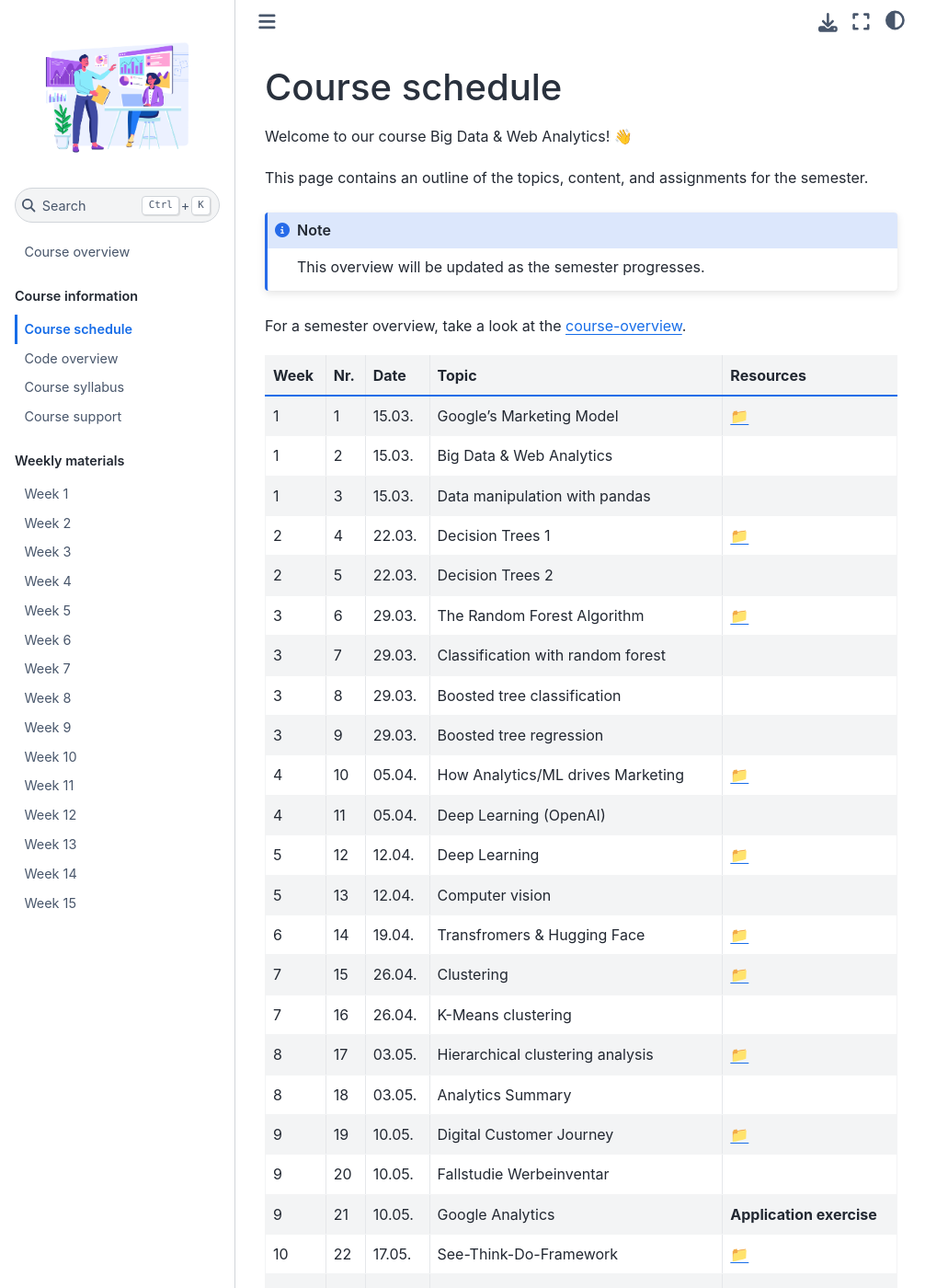
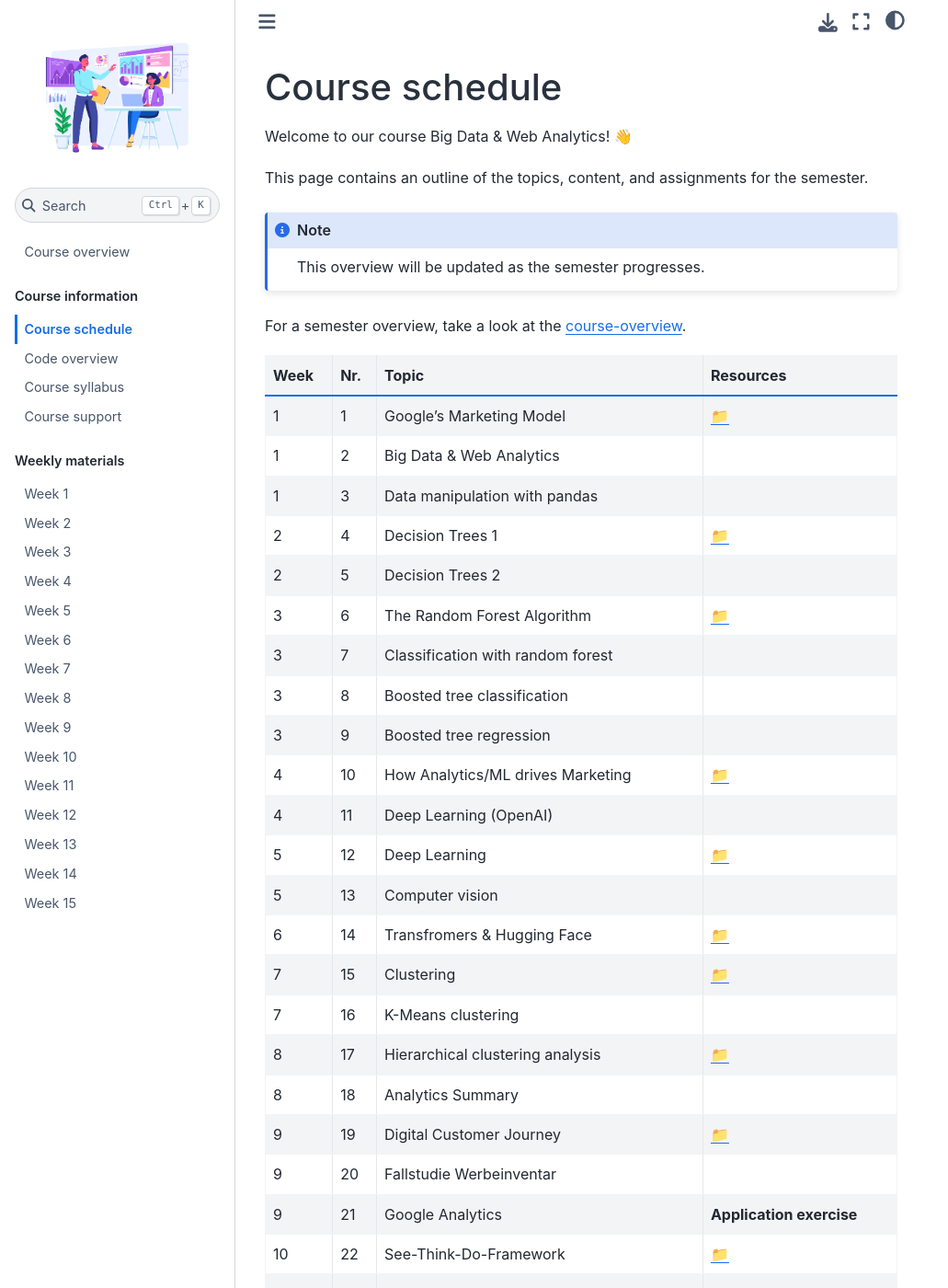
Before and after one commit to kirenz/om2, a Jupyter Book: the page built from docs/course-schedule.md, in a window 1280 px wide and 1400 px high. Shown: the whole window at 92% size, without its empty margins (0-1031 px from the left). Built offline with Jupyter Book 1.0.4 settings and Sphinx 7.4.7 and the Sphinx Book theme 1.1.4, drawn with Linux system fonts in a browser that asks for light colours; some of the changed text lies outside the part shown.

```diff
--- a/docs/course-schedule.md
+++ b/docs/course-schedule.md
@@ -10,39 +10,39 @@
 
 For a semester overview, take a look at the [course-overview](../docs/course-overview.md).
 
-|	Week	|	Nr.	|	Date	|	Topic	|	Resources	|
-|	---	|	---	|	---	|	---	|	---	|
-|	1	|	1	|	15.03.	|	Google's Marketing Model	|	[📁](../weeks/week1.md)	|
-|	1	|	2	|	15.03.	|	Big Data & Web Analytics	|		|
-|	1	|	3	|	15.03.	|	Data manipulation with pandas	|		|
-|	2	|	4	|	22.03.	|	Decision Trees 1	|	[📁](../weeks/week2.md)	|
-|	2	|	5	|	22.03.	|	Decision Trees 2	|		|
-|	3	|	6	|	29.03.	|	The Random Forest Algorithm	|	[📁](../weeks/week3.md)	|
-|	3	|	7	|	29.03.	|	Classification with random forest 	|		|
-|	3	|	8	|	29.03.	|	Boosted tree classification	|		|
-|	3	|	9	|	29.03.	|	Boosted tree regression	|		|
-|	4	|	10	|	05.04.	|	How Analytics/ML drives Marketing	|	[📁](../weeks/week4.md)	|
-|	4	|	11	|	05.04.	|	Deep Learning (OpenAI)	|		|
-|	5	|	12	|	12.04.	|	Deep Learning	|	[📁](../weeks/week5.md)	|
-|	5	|	13	|	12.04.	|	Computer vision	|		|
-|	6	|	14	|	19.04.	|	Transfromers & Hugging Face	|	[📁](../weeks/week6.md)	|
-|	7	|	15	|	26.04.	|	Clustering 	|	[📁](../weeks/week7.md)	|
-|	7	|	16	|	26.04.	|	K-Means clustering	|		|
-|	8	|	17	|	03.05.	|	Hierarchical clustering analysis	|	[📁](../weeks/week8.md)	|
-|	8	|	18	|	03.05.	|	Analytics Summary	|		|
-|	9	|	19	|	10.05.	|	Digital Customer Journey	|	[📁](../weeks/week9.md)	|
-|	9	|	20	|	10.05.	|	Fallstudie Werbeinventar	|		|
-|	9	|	21	|	10.05.	|	Google Analytics	|	**Application exercise**	|
-|	10	|	22	|	17.05.	|	See-Think-Do-Framework	|	[📁](../weeks/week10.md)	|
-|	10	|	23	|	17.05.	|	Facebook Kennzahlen	|		|
-|	10	|	24	|	17.05.	|	Fallstudie Facebook	|		|
-|	10	|	25	|	17.05.	|	Facebook Booklet	|		|
-|	11	|	26	|	24.05.	|	Kennzahlensystem	|	[📁](../weeks/week11.md)	|
-|	11	|	27	|	24.05.	|	Social Media Kennzahlen	|		|
-|	11	|	28	|	24.05.	|	Social Media Template	|		|
-|	11	|	29	|	24.05.	|	Merchandise Pivot Case Study	|		|
-|	11	|	30	|	24.05.	|	Fallstudie Facebook Ads Kampagnen	|		|
-|	12	|	31	|	07.06.	|	UTM Tracking	|	[📁](../weeks/week12.md)	|
-|	12	|	32	|	07.06.	|	Google Ads Einrichtung	|		|
-|	12	|	33	|	07.06.	|	Google Ads - Werbung bei Google	|		|
-|	12	|	34	|	07.06.	|	Social Media Tools	|		|
+|	Week	|	Nr.	|	Topic	|	Resources	|
+|	---	|	---	|	---	|	---	|
+|	1	|	1	|		Google's Marketing Model	|	[📁](../weeks/week1.md)	|
+|	1	|	2	|		Big Data & Web Analytics	|		|
+|	1	|	3	|		Data manipulation with pandas	|		|
+|	2	|	4	|		Decision Trees 1	|	[📁](../weeks/week2.md)	|
+|	2	|	5	|		Decision Trees 2	|		|
+|	3	|	6	|		The Random Forest Algorithm	|	[📁](../weeks/week3.md)	|
+|	3	|	7	|		Classification with random forest 	|		|
+|	3	|	8	|		Boosted tree classification	|		|
+|	3	|	9	|		Boosted tree regression	|		|
+|	4	|	10	|		How Analytics/ML drives Marketing	|	[📁](../weeks/week4.md)	|
+|	4	|	11	|		Deep Learning (OpenAI)	|		|
+|	5	|	12	|		Deep Learning	|	[📁](../weeks/week5.md)	|
+|	5	|	13	|		Computer vision	|		|
+|	6	|	14	|		Transfromers & Hugging Face	|	[📁](../weeks/week6.md)	|
+|	7	|	15	|		Clustering 	|	[📁](../weeks/week7.md)	|
+|	7	|	16	|		K-Means clustering	|		|
+|	8	|	17	|		Hierarchical clustering analysis	|	[📁](../weeks/week8.md)	|
+|	8	|	18	|		Analytics Summary	|		|
+|	9	|	19	|		Digital Customer Journey	|	[📁](../weeks/week9.md)	|
+|	9	|	20	|		Fallstudie Werbeinventar	|		|
+|	9	|	21	|		Google Analytics	|	**Application exercise**	|
+|	10	|	22	|		See-Think-Do-Framework	|	[📁](../weeks/week10.md)	|
+|	10	|	23	|		Facebook Kennzahlen	|		|
+|	10	|	24	|		Fallstudie Facebook	|		|
+|	10	|	25	|		Facebook Booklet	|		|
+|	11	|	26	|		Kennzahlensystem	|	[📁](../weeks/week11.md)	|
+|	11	|	27	|		Social Media Kennzahlen	|		|
+|	11	|	28	|		Social Media Template	|		|
+|	11	|	29	|		Merchandise Pivot Case Study	|		|
+|	11	|	30	|		Fallstudie Facebook Ads Kampagnen	|		|
+|	12	|	31	|		UTM Tracking	|	[📁](../weeks/week12.md)	|
+|	12	|	32	|		Google Ads Einrichtung	|		|
+|	12	|	33	|		Google Ads - Werbung bei Google	|		|
+|	12	|	34	|		Social Media Tools	|		|
```
